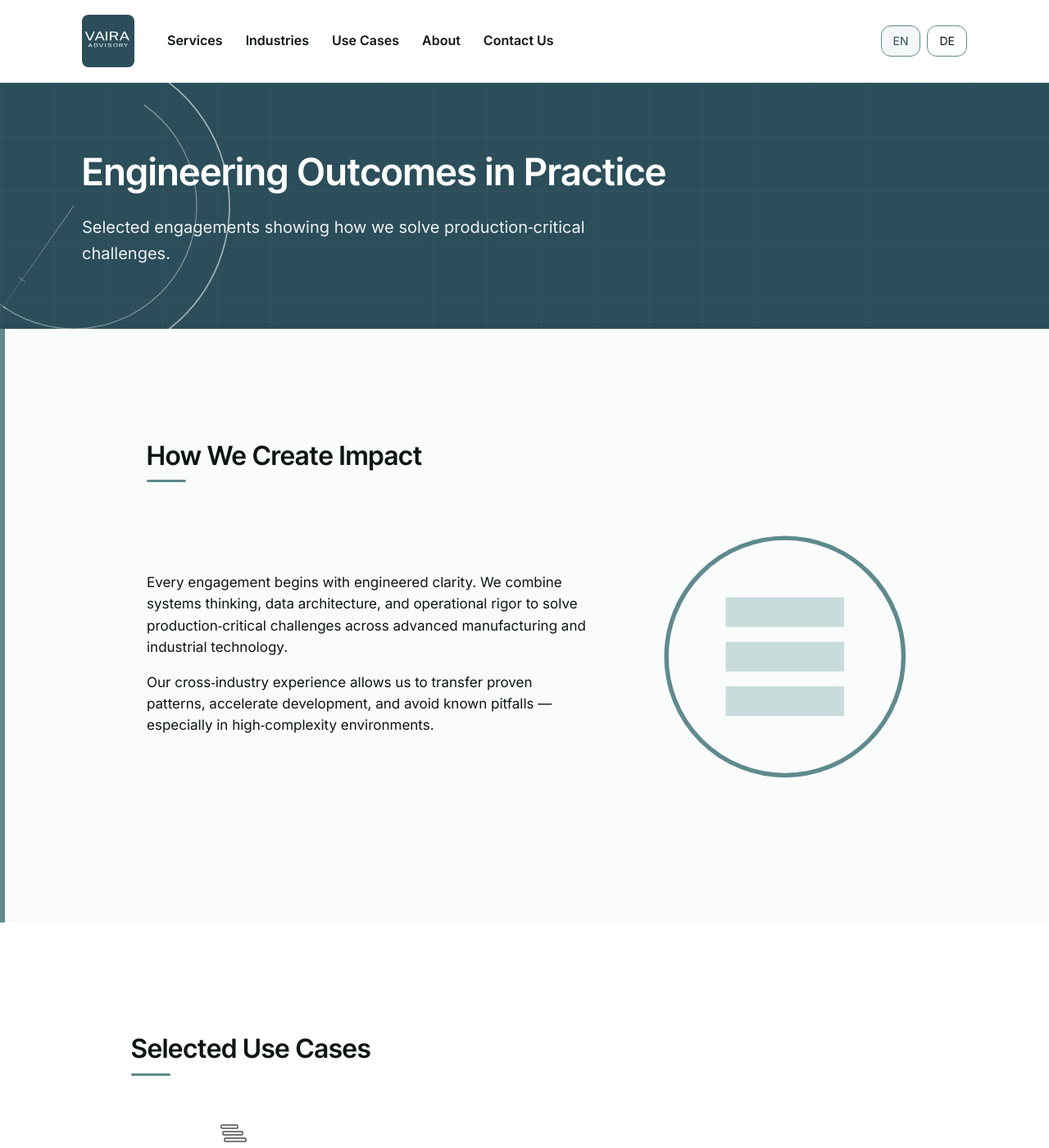
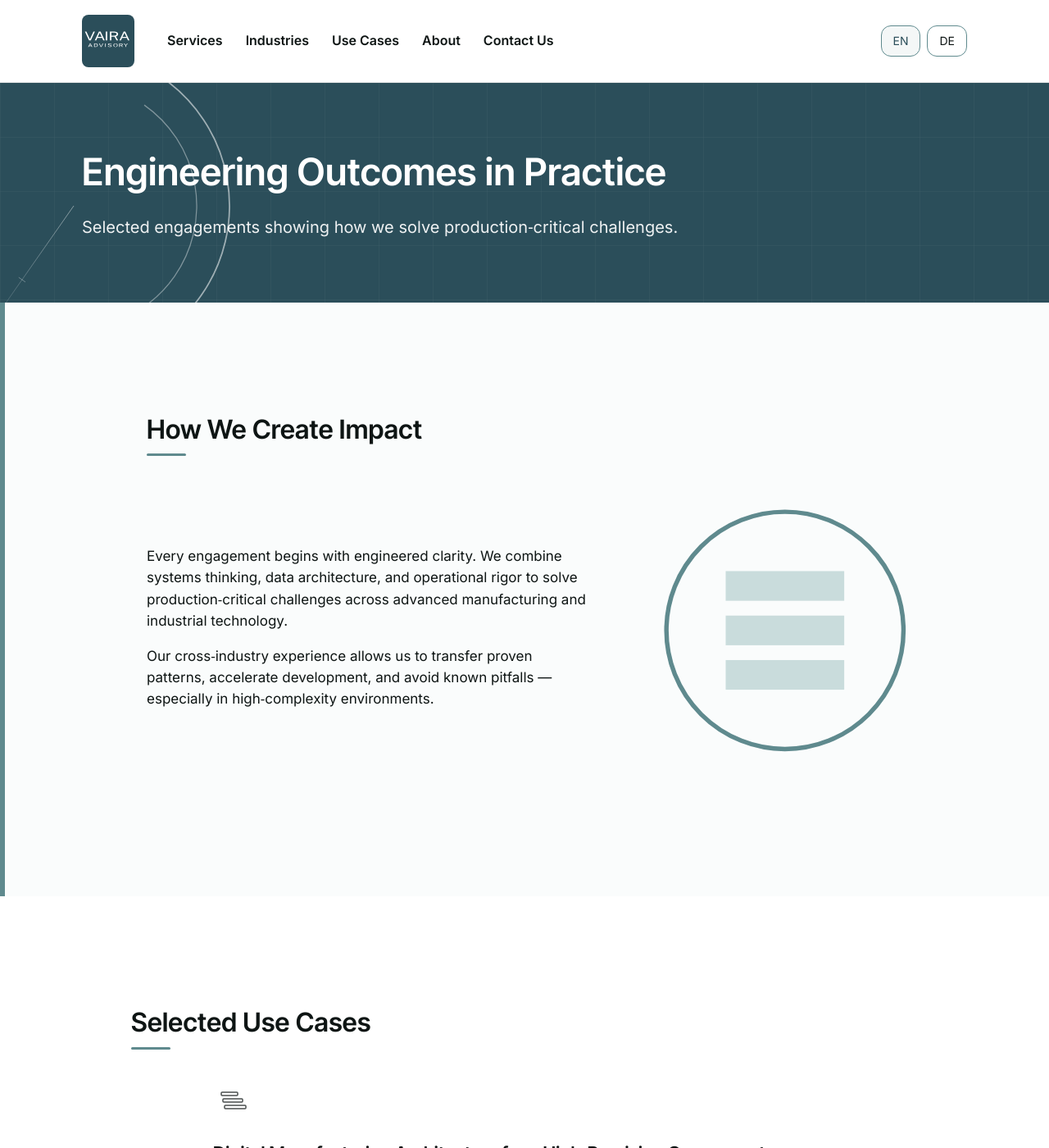
Before and after one commit to raphaelheeb/vaira-advisory, a Jekyll site: the page built from use-cases/index.html, in a window 1280 px wide and 1400 px high. Shown: the whole window at 82% size. Built offline with Jekyll 4.4.1, drawn with Linux system fonts in a browser that asks for light colours.

Commit message:
Update styles.css

```diff
--- a/assets/css/styles.css
+++ b/assets/css/styles.css
@@ -1296,3 +1296,20 @@
   width: 48px;
   height: 48px;
 }
+
+/* Use Cases — keep hero subtitle on a single line on desktop */
+@media (min-width: 960px) {
+  .hero-sub--use-cases {
+    white-space: nowrap;
+  }
+}
+
+/* Use Cases — compact section title in accent-left block */
+.section--accent-left .section-title--compact {
+  margin-bottom: 32px !important;
+}
+
+/* Use Cases — tighter spacing before the list of use cases */
+.section-title--usecases-list {
+  margin-bottom: 40px !important;
+}
```
